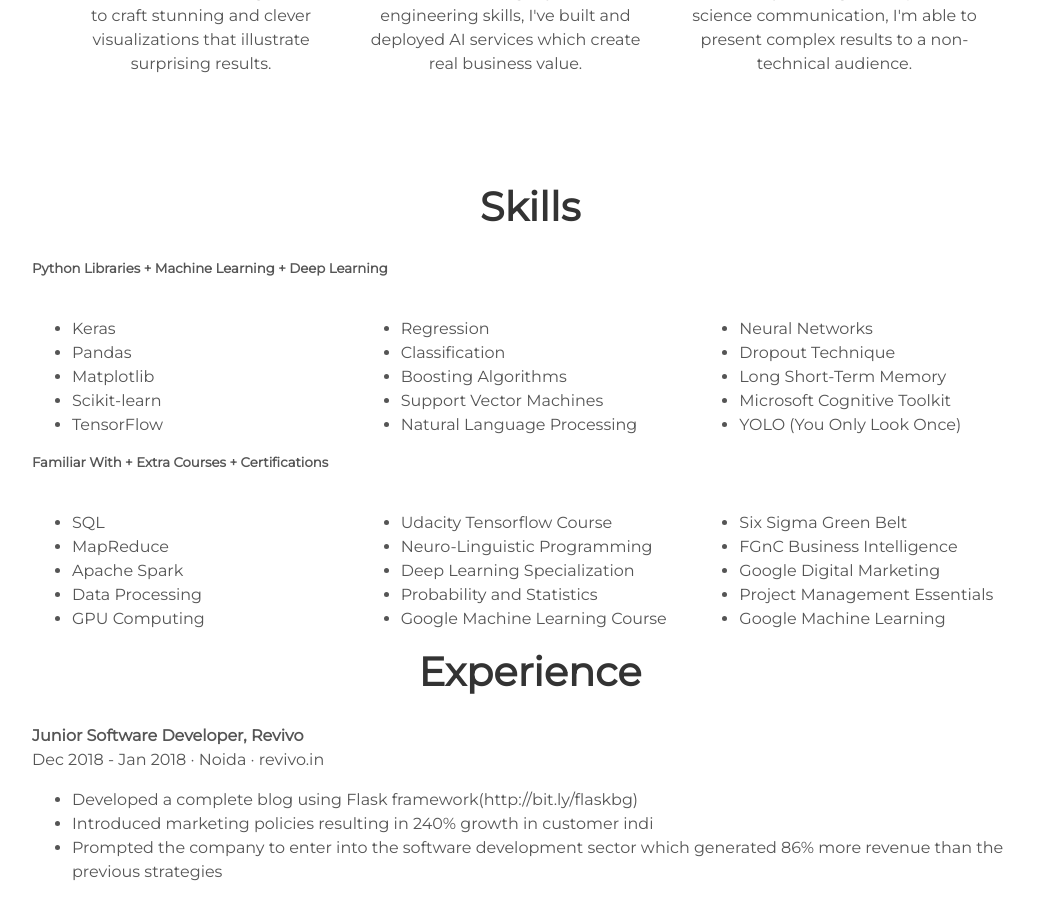
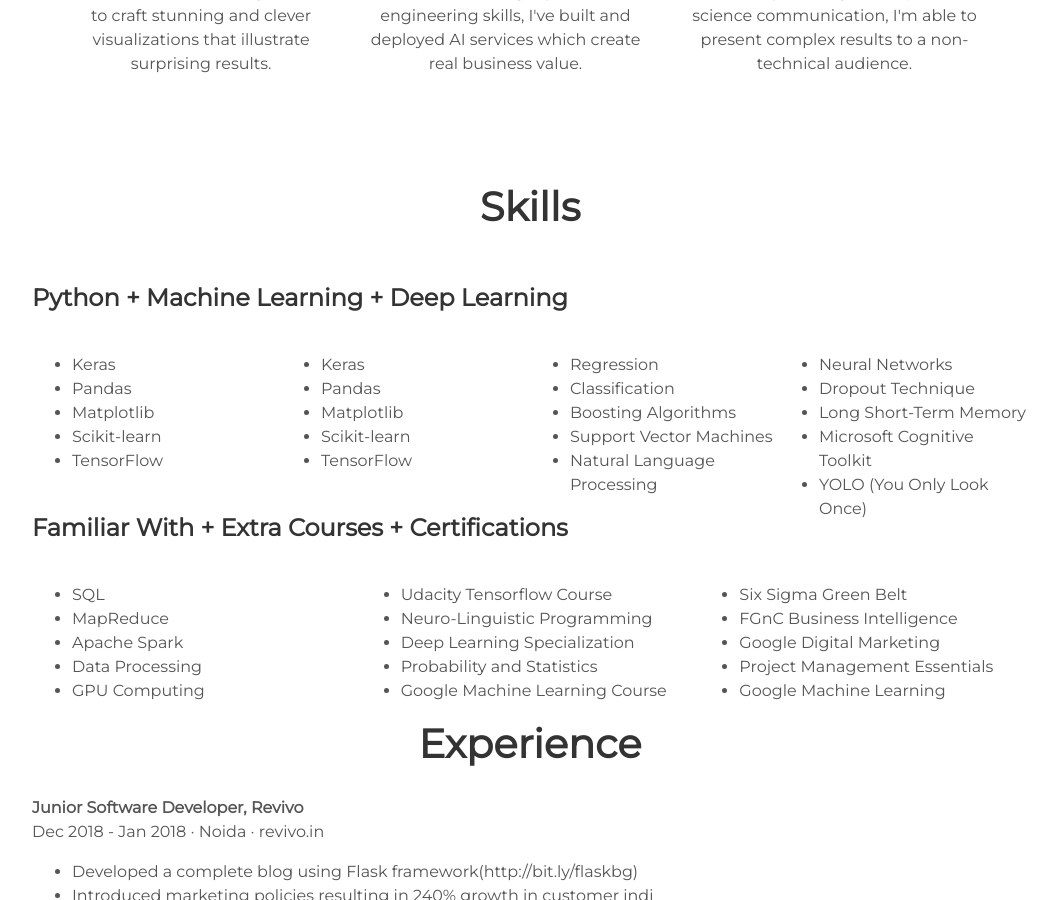
Before and after one commit to arkadee/arkadee.github.io, a Jekyll site: the page built from index.html, in a window 1280 px wide and 900 px high, scrolled down 1726 px. Shown: the whole window, without its empty margins (110-1167 px from the left). Built offline with Jekyll 4.4.1, drawn with Linux system fonts in a browser that asks for light colours.

Commit message:
Update skills.html

```diff
--- a/_includes/skills.html
+++ b/_includes/skills.html
@@ -4,9 +4,9 @@
   <h1> Skills </h1>
 </div>
 
-<h5>Python Libraries + Machine Learning + Deep Learning</h5>
+<h3>Python + Machine Learning + Deep Learning</h3>
 
-<div style="float: left; width: 33%;">
+<div style="float: left; width: 25%;">
 <ul>
     <li>Keras</li>
     <li>Pandas</li>
@@ -15,7 +15,16 @@
     <li>TensorFlow</li>
 </ul>
 </div>
-<div style="float: left; width: 33%;">
+  <div style="float: left; width: 25%;">
+<ul>
+    <li>Keras</li>
+    <li>Pandas</li>
+    <li>Matplotlib</li>
+    <li>Scikit-learn</li>
+    <li>TensorFlow</li>
+</ul>
+</div>
+<div style="float: left; width: 25%;">
 <ul>
     <li>Regression</li>
     <li>Classification</li>
@@ -24,7 +33,7 @@
     <li>Natural Language Processing</li>
 </ul>
 </div>
-<div style="float: right; width: 33%;">
+<div style="float: right; width: 25%;">
 <ul>
     <li>Neural Networks</li>
     <li>Dropout Technique</li>
@@ -34,7 +43,7 @@
 </ul>
 </div>
 
-<h5>Familiar With + Extra Courses + Certifications</h5>
+<h3>Familiar With + Extra Courses + Certifications</h3>
 
 <div style="float: left; width: 33%;">
 <ul>
```
